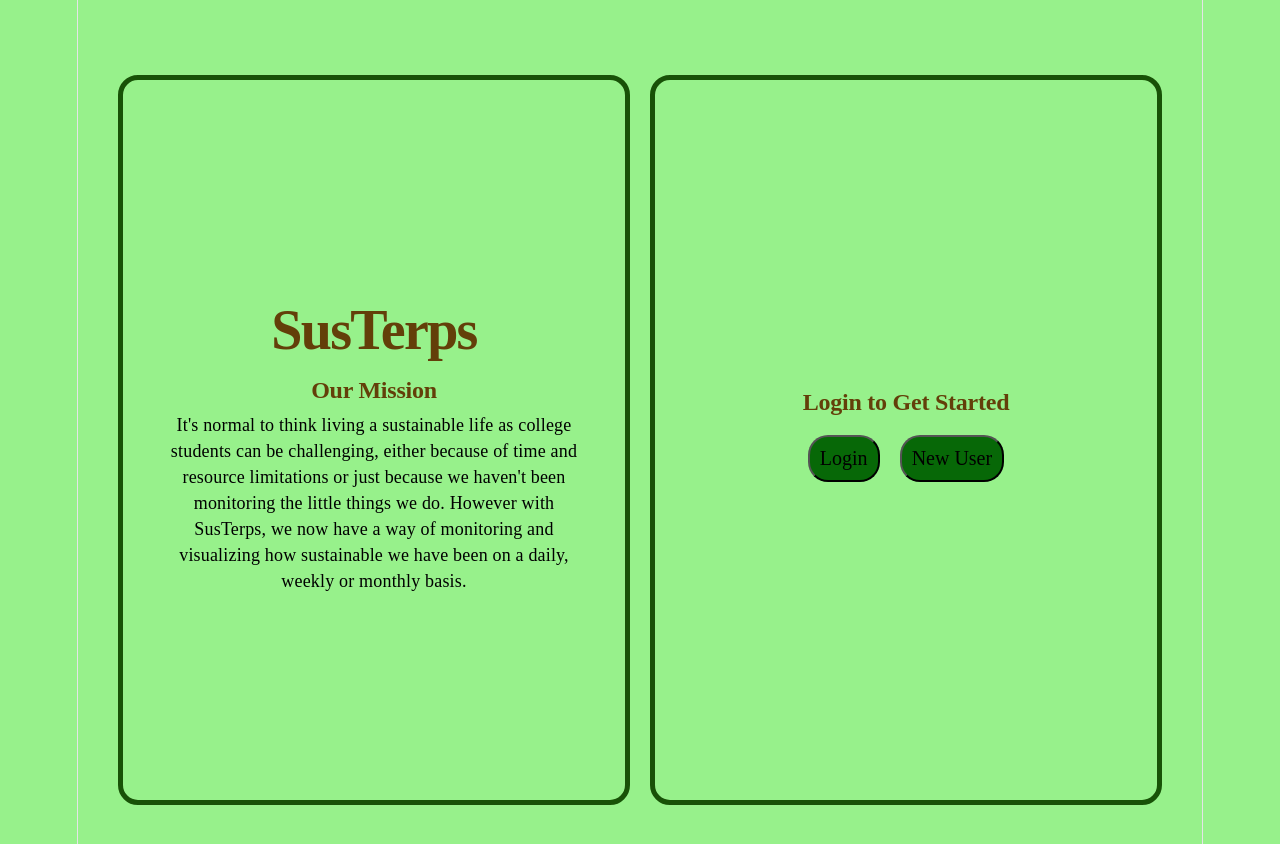
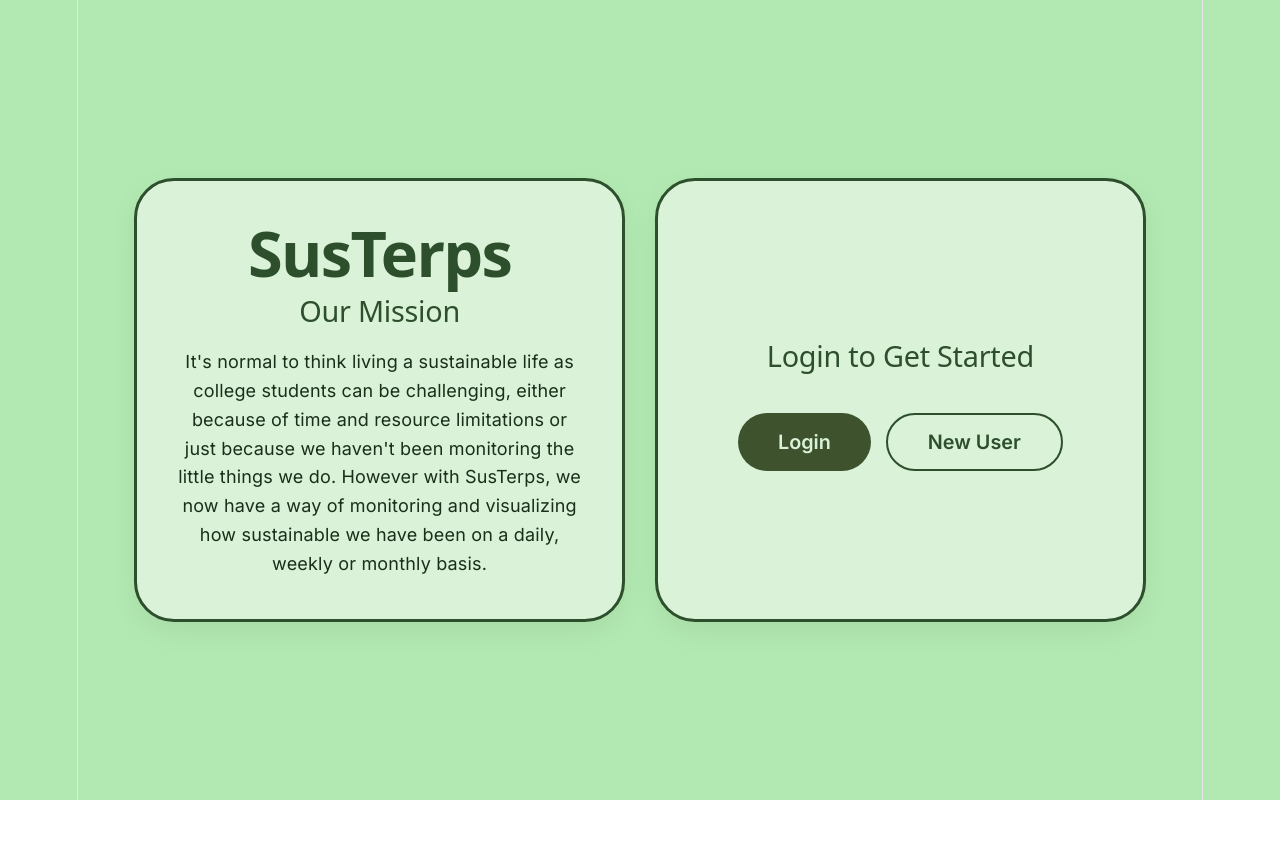
Before and after one commit to auhonh/sus-terps, a React app in the folder frontend/: page / in a window 1280 px wide. Shown: the top 844 px of the page. After the commit the page ends 800 px from the top, so only its background shows below. Built offline with nearby package versions, Linux system fonts and the light colour scheme; the HTML template or start-up script is replaced by a standard one.

Commit message:
Edit all CSS stylings

```diff
--- a/frontend/src/App.css
+++ b/frontend/src/App.css
@@ -1,223 +1,111 @@
-/* .counter {
-  font-size: 16px;
-  padding: 5px 10px;
-  border-radius: 5px;
-  color: var(--accent);
-  background: var(--accent-bg);
-  border: 2px solid transparent;
-  transition: border-color 0.3s;
-  margin-bottom: 24px;
+/* font */
+@import url('https://fonts.googleapis.com/css2?family=Inter:wght@400;600;700&display=swap');
 
-  &:hover {
-    border-color: var(--accent-border);
-  }
-  &:focus-visible {
-    outline: 2px solid var(--accent);
-    outline-offset: 2px;
-  }
+:root {
+  --bg-green: #B2E8B1;       /* mint background */
+  --card-bg: #D9F2D8;       /* light green for panels */
+  --dark-green: #2D4F2C;    /* forest green for text/borders */
+  --btn-login: #3D522D;     /* dark olive for primary button */
+  --text-main: #1A2E19;
 }
 
-.hero {
-  position: relative;
-
-  .base,
-  .framework,
-  .vite {
-    inset-inline: 0;
-    margin: 0 auto;
-  }
-
-  .base {
-    width: 170px;
-    position: relative;
-    z-index: 0;
-  }
-
-  .framework,
-  .vite {
-    position: absolute;
-  }
-
-  .framework {
-    z-index: 1;
-    top: 34px;
-    height: 28px;
-    transform: perspective(2000px) rotateZ(300deg) rotateX(44deg) rotateY(39deg)
-      scale(1.4);
-  }
-
-  .vite {
-    z-index: 0;
-    top: 107px;
-    height: 26px;
-    width: auto;
-    transform: perspective(2000px) rotateZ(300deg) rotateX(40deg) rotateY(39deg)
-      scale(0.8);
-  }
+body{
+  background-color: var(--bg-green);
+  font-family: 'Inter', sans-serif;
+  margin: 0;
+  padding: 0;
+  min-height: 100vh;
 }
 
-#center {
-  display: flex;
-  flex-direction: column;
-  gap: 25px;
-  place-content: center;
-  place-items: center;
-  flex-grow: 1;
-
-  @media (max-width: 1024px) {
-    padding: 32px 20px 24px;
-    gap: 18px;
-  }
+button {
+  border: none;
+  font-family: 'Inter', sans-serif;
+  outline: none;
 }
 
-#next-steps {
+#main {
+  width: 100%;
+  height: 100vh;
+
   display: flex;
-  border-top: 1px solid var(--border);
-  text-align: left;
-
-  & > div {
-    flex: 1 1 0;
-    padding: 32px;
-    @media (max-width: 1024px) {
-      padding: 24px 20px;
-    }
-  }
-
-  .icon {
-    margin-bottom: 16px;
-    width: 22px;
-    height: 22px;
-  }
-
-  @media (max-width: 1024px) {
-    flex-direction: column;
-    text-align: center;
-  }
-}
-
-#docs {
-  border-right: 1px solid var(--border);
-
-  @media (max-width: 1024px) {
-    border-right: none;
-    border-bottom: 1px solid var(--border);
-  }
-}
-
-#next-steps ul {
-  list-style: none;
-  padding: 0;
-  display: flex;
-  gap: 8px;
-  margin: 32px 0 0;
-
-  .logo {
-    height: 18px;
-  }
-
-  a {
-    color: var(--text-h);
-    font-size: 16px;
-    border-radius: 6px;
-    background: var(--social-bg);
-    display: flex;
-    padding: 6px 12px;
-    align-items: center;
-    gap: 8px;
-    text-decoration: none;
-    transition: box-shadow 0.3s;
-
-    &:hover {
-      box-shadow: var(--shadow);
-    }
-    .button-icon {
-      height: 18px;
-      width: 18px;
-    }
-  }
-
-  @media (max-width: 1024px) {
-    margin-top: 20px;
-    flex-wrap: wrap;
-    justify-content: center;
-
-    li {
-      flex: 1 1 calc(50% - 8px);
-    }
-
-    a {
-      width: 100%;
-      justify-content: center;
-      box-sizing: border-box;
-    }
-  }
-}
-
-#spacer {
-  height: 88px;
-  border-top: 1px solid var(--border);
-  @media (max-width: 1024px) {
-    height: 48px;
-  }
-}
-
-.ticks {
-  position: relative;
-  width: 100%;
-
-  &::before,
-  &::after {
-    content: '';
-    position: absolute;
-    top: -4.5px;
-    border: 5px solid transparent;
-  }
-
-  &::before {
-    left: 0;
-    border-left-color: var(--border);
-  }
-  &::after {
-    right: 0;
-    border-right-color: var(--border);
-  }
-} */
-
-body{
-  background-color: rgb(151, 241, 139);
-  font-family: 'Times New Roman', Times, serif;
+  justify-content: center;
+  align-items: center;
+  overflow: hidden;
 }
 
 #default{
   display: flex;
-  padding: 40px;
-  background-color: green;
-  gap: 20px;
-  height: 100vh;
-  align-items: center;
-  background-color: rgb(151, 241, 139);
+  gap: 30px;
+  width: 90%;
+  max-width: 1200px;
+  /* min-height: 60vh; may need to remove completely */
+  align-items: stretch;
 }
 
+#mission, #Auth, #login, #newuser, #activityform {
+  background-color: var(--card-bg);
+  border: 3px solid var(--dark-green);
+  border-radius: 40px;
 
-#login, #newuser, #activityform{
-  align-items: center;
   display: flex;
   flex-direction: column;
+  justify-content: center;
+  align-items: center;
+  text-align: center;
+
+  box-shadow: 0 10px 30px rgba(0,0,0,0.05);
+}
+
+#mission, #Auth {
+  flex: 1;
   padding: 40px;
-  margin: 40px;
-  background-color: rgb(151, 241, 139);
-  border-radius: 20px;
-  border: 5px rgb(24, 82, 7) solid;
+}
+
+#login, #newuser {
+  padding: 50px;
+  margin: 20px;
   gap: 20px;
-  justify-content: center;
+}
+
+/* ensure inputs match buttons */
+#login input, #newuser input {
+  padding: 12px 20px;
+  border-radius: 25px;
+  border: 2px solid var(--dark-green);
+
+  background-color: white;
+  width: 250px;
+  font-family: 'Inter', sans-serif;
+}
+
+/* text styling */
+h1 {
+  font-size: 3.5rem;
+  color: var(--dark-green);
+  margin: 0;
+  font-weight: 800;
+  line-height: 1;
+}
+
+h2 {
+  font-size: 1.6rem;
+  color: var(--dark-green);
+  margin-top: 10px;
+  margin-bottom: 20px;
+}
+
+p {
+  line-height: 1.6;
+  color: var(--text-main);
+  max-width: 450px;
 }
 
 #matchPW {
-  color: red;
-  font-size: "12px";
+  color: rgb(211, 15, 15);
+  font-size: 14px;
 }
 
-h1, h2{
+/* h1, h2{
   color: rgb(99, 63, 9);
   font-family: 'Times New Roman', Times, serif;
   font-weight: bold;
@@ -225,9 +113,9 @@ h1, h2{
 
 p{
   color: black;
-}
+} */
 
-#quote{
+/* #quote{
   align-items: center;
   background-color: rgb(151, 241, 139);
   border-radius: 20px;
@@ -237,9 +125,9 @@ p{
   justify-content: center;
   font-size: 20px;
 
-}
+} */
 
-#mission,
+/* #mission,
 #Auth{
   flex: 1;
   border: 5px rgb(24, 82, 7) solid;
@@ -251,13 +139,37 @@ p{
   align-content: center;
   justify-content: center;
   background-color: rgb(151, 241, 139);
+} */
+
+/* buttons */
+.button-group {
+  display: flex;
+  gap: 15px;
+  margin-top: 20px;
 }
 
-button{
-  background-color: rgb(7, 104, 7);
-  border-radius: 20px;
-  padding: 10px;
-  margin: 10px;
-  font-size: 20px;
-  font-family: 'Times New Roman', Times, serif;
+.btn-primary {
+  background-color: var(--btn-login);
+  color: #D9F2D8;
+  padding: 15px 40px;
+  border-radius: 50px;
+  font-size: 1.1rem;
+  font-weight: 600;
+  transition: transform 0.2s;
 }
+
+.btn-secondary {
+  background-color: transparent;
+  color: var(--dark-green);
+  border: 2px solid var(--dark-green) !important; /* Ensure border shows */
+  padding: 15px 40px;
+  border-radius: 50px;
+  font-size: 1.1rem;
+  font-weight: 600;
+  transition: all 0.2s;
+}
+
+button:hover {
+  transform: scale(1.05);
+  opacity: 0.9;
+}
--- a/frontend/src/components/Auth.jsx
+++ b/frontend/src/components/Auth.jsx
@@ -7,12 +7,14 @@ function Auth(){
         <div id="Auth">
             <h2>Login to Get Started</h2>
 
-            <button onClick={() => navigate("/login")}>
+            <div className="button-group">
+                <button className="btn-primary" onClick={() => navigate("/login")}>
                 Login
-            </button>
-            <button onClick={() => navigate("/newuser")}>
+                </button>
+                <button className="btn-secondary" onClick={() => navigate("/newuser")}>
                 New User
-            </button>
+                </button>
+            </div>
         </div>
     )
 }
--- a/frontend/src/pages/Login.jsx
+++ b/frontend/src/pages/Login.jsx
@@ -54,7 +54,7 @@ function Login(){
           onChange={(e) => setPassword(e.target.value)}
         />
 
-        <button onClick={handleLogin}>Login</button>
+        <button className="btn-primary" onClick={handleLogin}>Login</button>
     </div>
     )
 }
--- a/frontend/src/pages/NewUser.jsx
+++ b/frontend/src/pages/NewUser.jsx
@@ -89,7 +89,7 @@ function NewUser(){
       )}
 
 
-        <button onClick={handleSignup}>Create Account</button>
+        <button className="btn-primary" onClick={handleSignup}>Create Account</button>
     </div>
     )
 }
```
